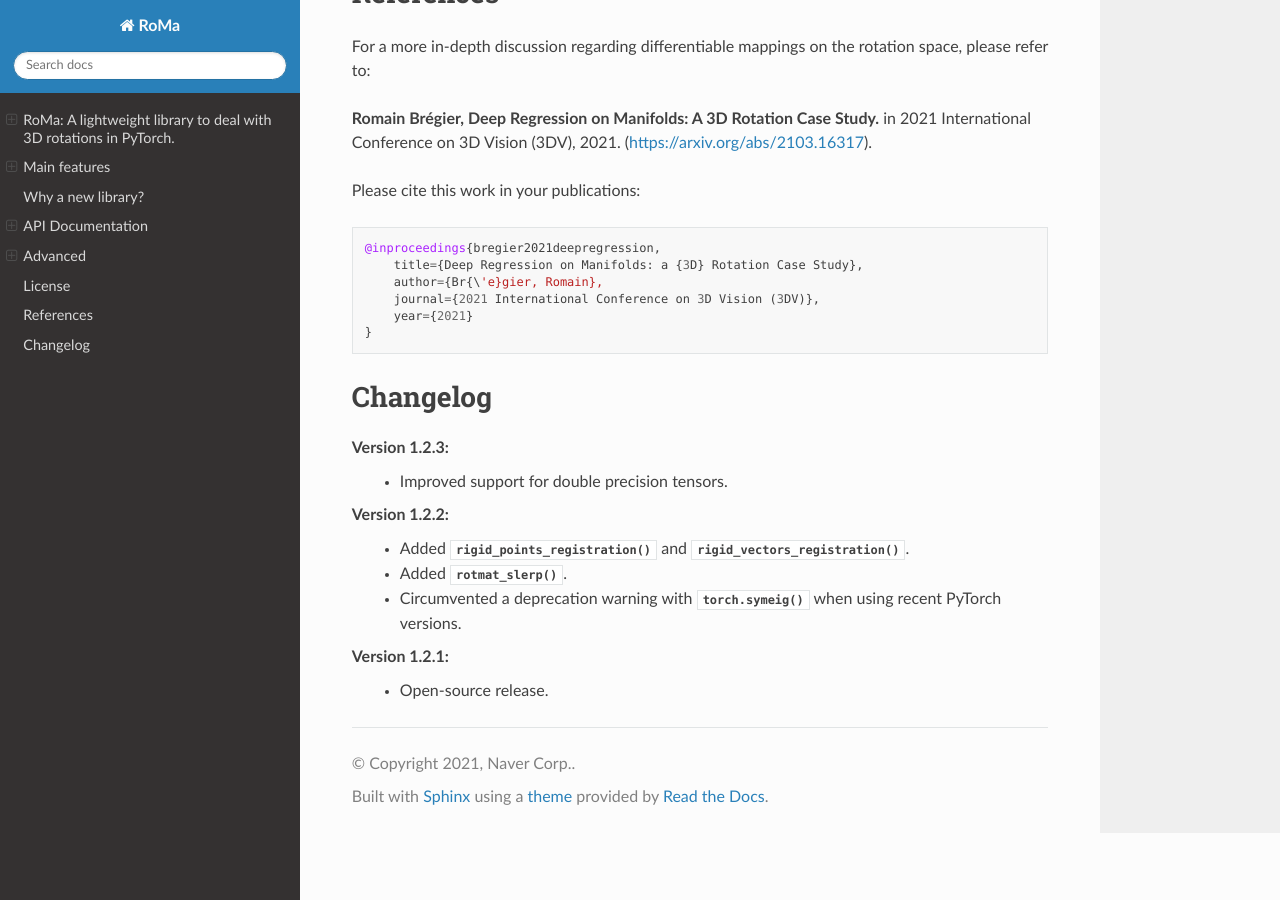
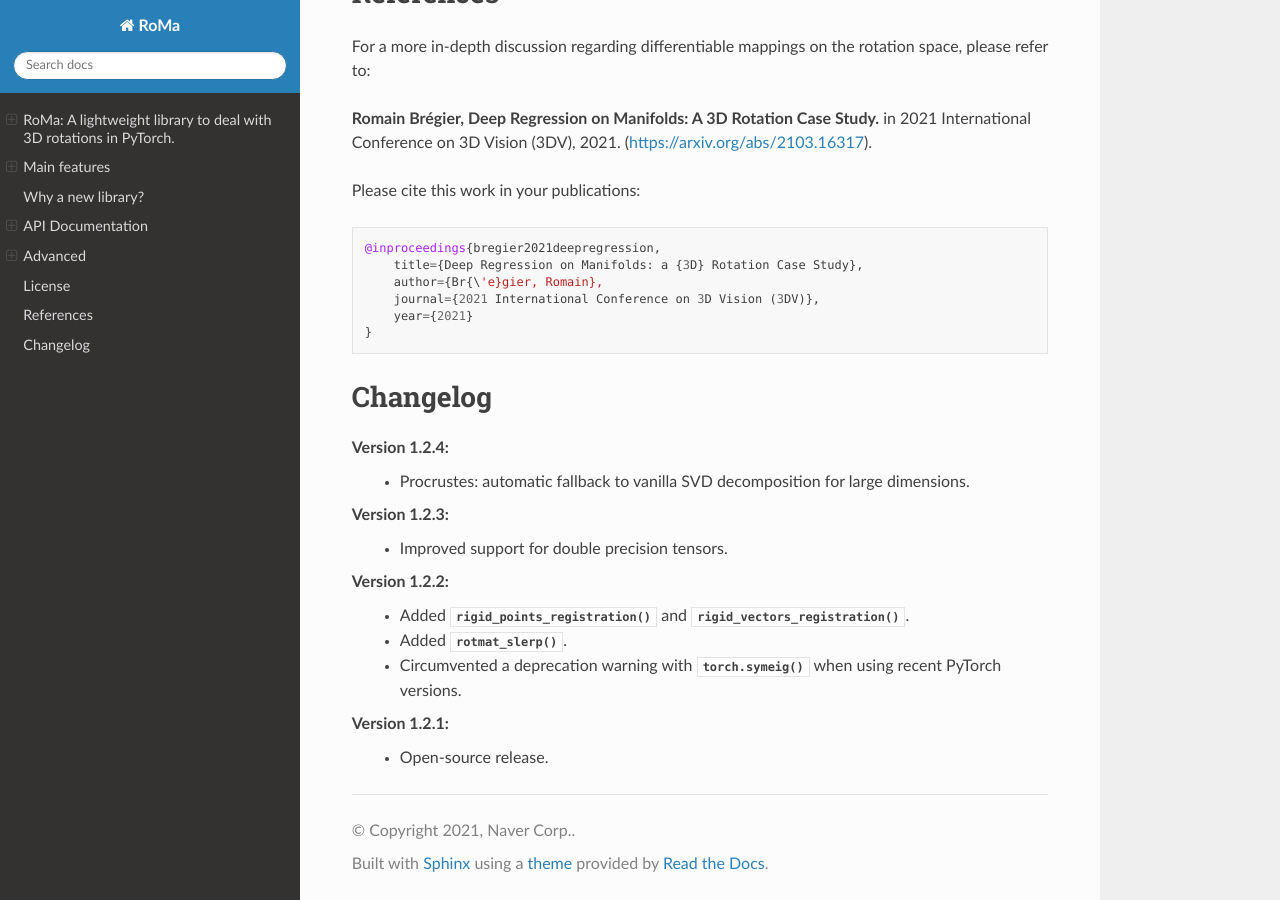
Before and after one commit to naver/roma, a Sphinx documentation site: the page built from docsource/source/index.rst, in a window 1280 px wide and 900 px high, scrolled down 7851 px. Built offline with Sphinx 7.4.7 and the Read the Docs theme 2.0.0, drawn with Linux system fonts in a browser that asks for light colours.

Commit message:
v1.2.4: automatic fallback of SVD decomposition on GPU for dims >= 32

```diff
--- a/docsource/source/conf.py
+++ b/docsource/source/conf.py
@@ -22,7 +22,7 @@ copyright = '2021, Naver Corp.'
 author = 'Romain Brégier'
 
 # The full version, including alpha/beta/rc tags
-release = '1.2.3'
+release = '1.2.4'
 
 # -- General configuration ---------------------------------------------------
 
--- a/docsource/source/index.rst
+++ b/docsource/source/index.rst
@@ -216,6 +216,8 @@ Please cite this work in your publications:
 
 Changelog
 ==========
+Version 1.2.4:
+    - Procrustes: automatic fallback to vanilla SVD decomposition for large dimensions.
 Version 1.2.3:
     - Improved support for double precision tensors.
 Version 1.2.2:
--- a/setup.py
+++ b/setup.py
@@ -5,7 +5,7 @@ with open("README.md", "r", encoding="utf-8") as fh:
 
 setuptools.setup(
     name="roma",
-    version="1.2.3",
+    version="1.2.4",
     author="Romain Brégier",
     author_email="romain.bregier@naverlabs.com",
     description="A lightweight library to deal with 3D rotations in PyTorch.",
```
Also changed, not shown: 1 other file.
